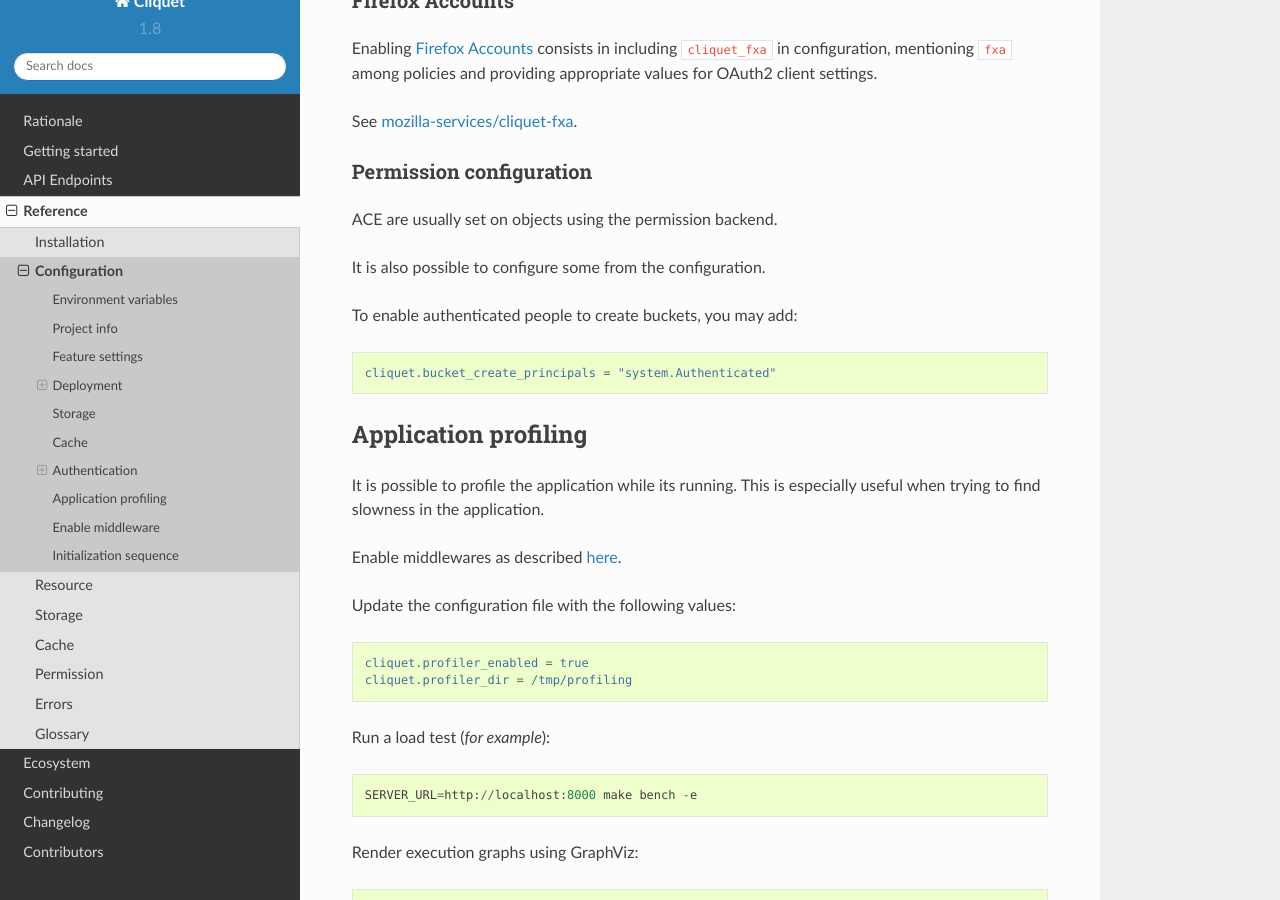
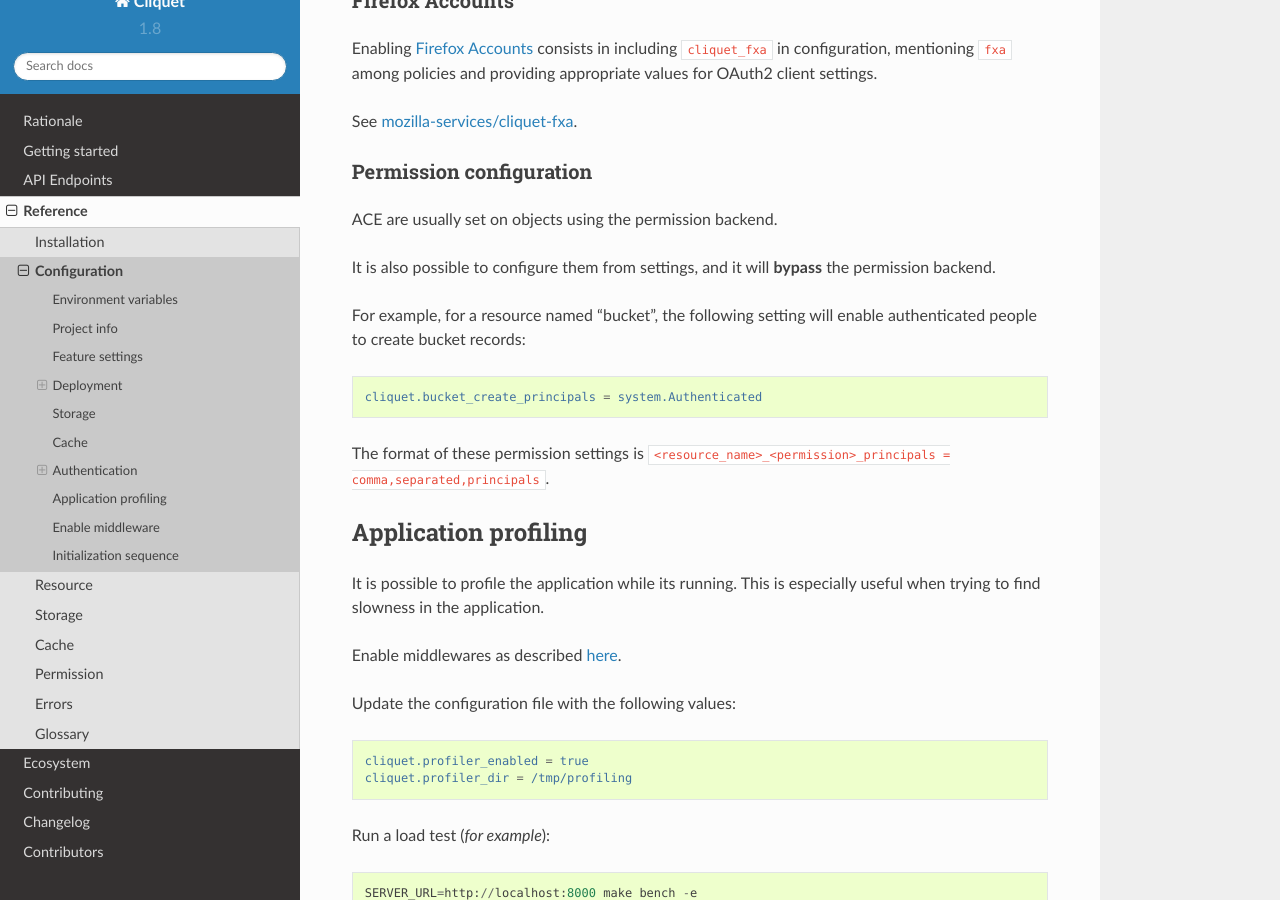
Before and after one commit to Kinto/kinto, a Sphinx documentation site: the page built from docs/reference/configuration.rst, in a window 1280 px wide and 900 px high, scrolled down 4635 px. Built offline with Sphinx 7.4.7 and the Read the Docs theme 2.0.0, drawn with Linux system fonts in a browser that asks for light colours.

Commit message:
Small adjustments in documentation

```diff
--- a/docs/reference/configuration.rst
+++ b/docs/reference/configuration.rst
@@ -292,13 +292,18 @@ Permission configuration
 
 ACE are usually set on objects using the permission backend.
 
-It is also possible to configure some from the configuration.
+It is also possible to configure them from settings, and it will **bypass**
+the permission backend.
 
-To enable authenticated people to create buckets, you may add:
+For example, for a resource named "bucket", the following setting will enable
+authenticated people to create bucket records:
 
 .. code-block:: ini
 
-    cliquet.bucket_create_principals = "system.Authenticated"
+    cliquet.bucket_create_principals = system.Authenticated
+
+The format of these permission settings is
+``<resource_name>_<permission>_principals = comma,separated,principals``.
 
 
 Application profiling
```
